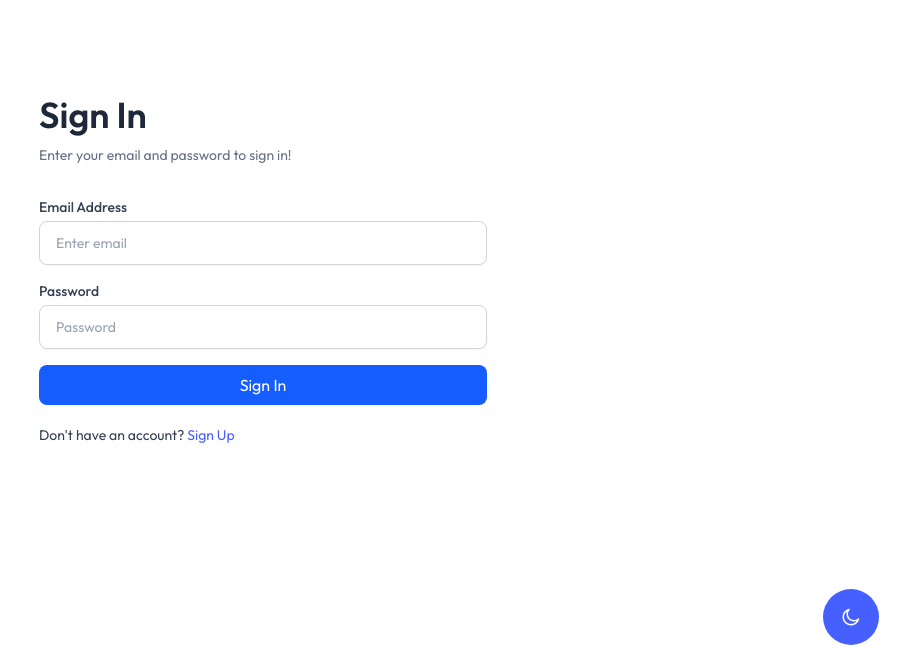
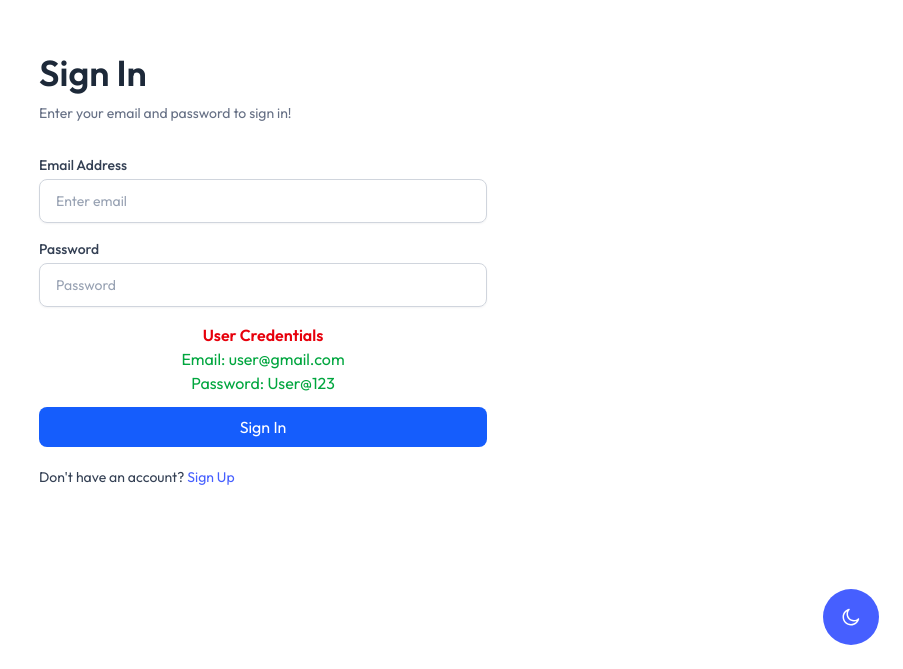
Before and after one commit to kavitharanitamalapakula/PG-AGI, a Next.js app: page /signin in a window 1280 px wide. Shown: the part 131-800 px from the top of the page, without its empty margins (377-1280 px from the left). Built offline with nearby package versions, Linux system fonts and the light colour scheme; no server answers.

Commit message:
creditails

```diff
--- a/src/components/auth/SignInForm.tsx
+++ b/src/components/auth/SignInForm.tsx
@@ -50,18 +50,6 @@ export default function SignInForm() {
 
         if (!password) {
             showMessage("Please enter your password.", "error");
-            return;
-        }
-
-        const demoCredentials = {
-            email: "user@gmail.com",
-            password: "User@123"
-        };
-
-        if (email === demoCredentials.email && password === demoCredentials.password) {
-            showMessage("Login successful with demo credentials!", "success");
-
-            setTimeout(() => router.push("/"), 1500);
             return;
         }
 
@@ -142,6 +130,13 @@ export default function SignInForm() {
                                     {message}
                                 </div>
                             )}
+                            <div className="text-center">
+                                <p className="m-0 text-red-600 font-semibold">User Credentials</p>
+                                <ul className="list-none m-0">
+                                    <li><span className="text-green-600">Email:</span> <span className="text-green-600">user@gmail.com</span></li>
+                                    <li><span className="text-green-600">Password:</span> <span className="text-green-600">User@123</span></li>
+                                </ul>
+                            </div>
 
                             <button
                                 type="submit"
```
